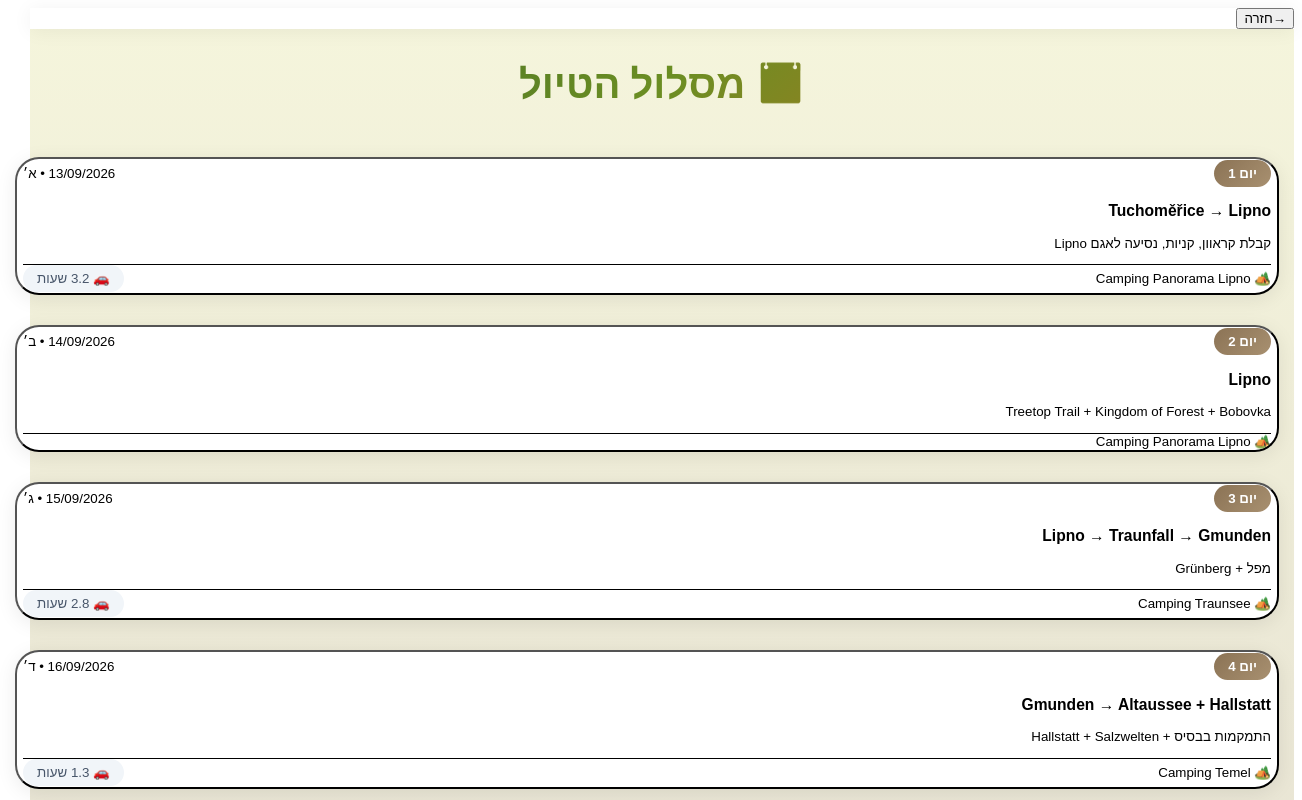
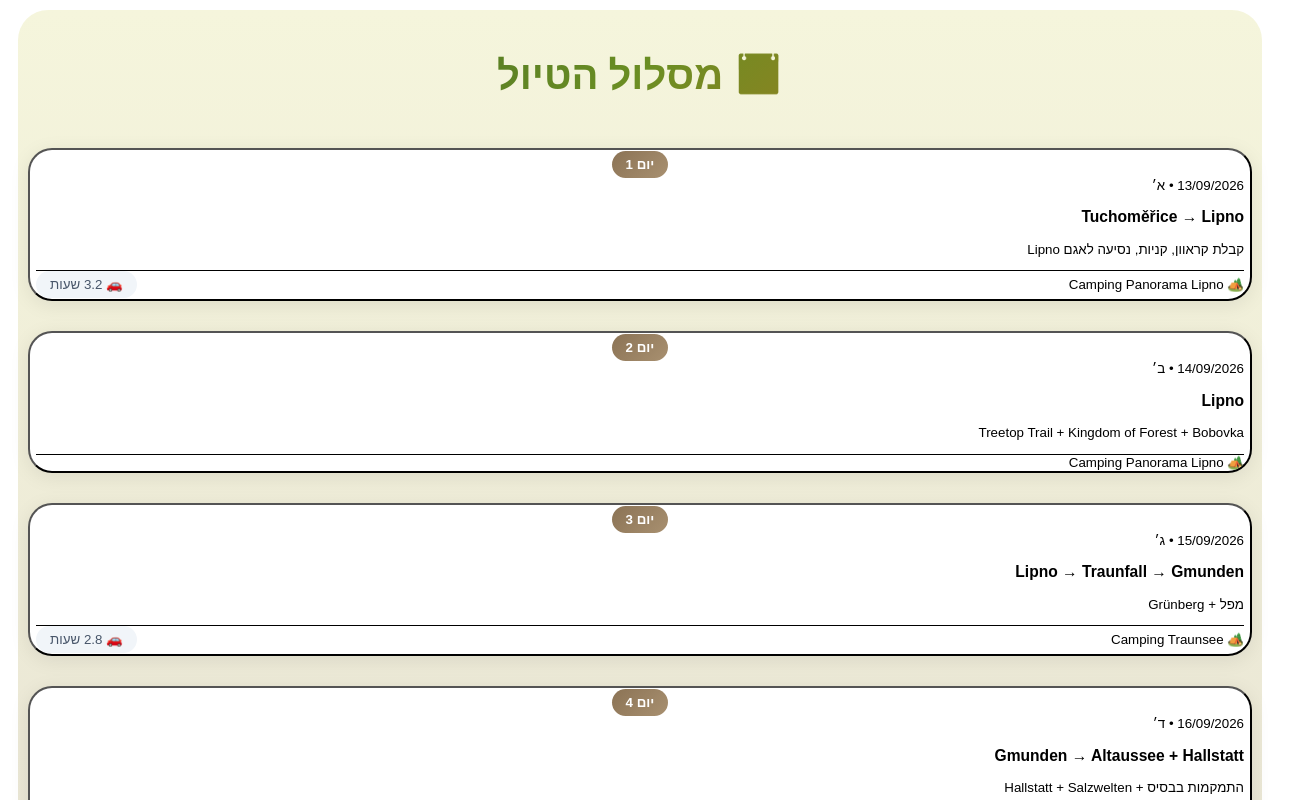
Before and after one commit to nikolayiliaev/caravan-trip, a React (Vite) app: page / in a window 1280 px wide. Both pictures are taken after a click on the button "📅 מסלול". Shown: the top 800 px of the page, 1302 px wide, since content can reach past the window. Built offline with nearby package versions, Linux system fonts and the light colour scheme.

Commit message:
UI improvements: swipe navigation, centered cards, updated layout
Co-authored-by: Cursor <cursoragent@cursor.com>

```diff
--- a/src/App.tsx
+++ b/src/App.tsx
@@ -12,6 +12,31 @@ type View = 'home' | 'itinerary' | 'bookings' | 'shopping' | 'caravan' | 'weathe
 function App() {
   const [currentView, setCurrentView] = useState<View>('home')
   const [selectedDay, setSelectedDay] = useState<number>(1)
+  const [touchStart, setTouchStart] = useState<number | null>(null)
+  const [touchEnd, setTouchEnd] = useState<number | null>(null)
+
+  const minSwipeDistance = 50
+
+  const onTouchStart = (e: React.TouchEvent) => {
+    setTouchEnd(null)
+    setTouchStart(e.targetTouches[0].clientX)
+  }
+
+  const onTouchMove = (e: React.TouchEvent) => {
+    setTouchEnd(e.targetTouches[0].clientX)
+  }
+
+  const onTouchEnd = () => {
+    if (!touchStart || !touchEnd) return
+    const distance = touchEnd - touchStart
+    if (distance > minSwipeDistance && currentView !== 'home') {
+      if (currentView === 'day-detail') {
+        setCurrentView('itinerary')
+      } else {
+        setCurrentView('home')
+      }
+    }
+  }
 
   const renderView = () => {
     switch (currentView) {
@@ -35,20 +60,13 @@ function App() {
   }
 
   return (
-    <div dir="rtl" className="app-bg">
-      {currentView !== 'home' && (
-        <nav className="nav-bar sticky top-0 z-50">
-          <div className="max-w-2xl mx-auto px-5 py-4">
-            <button
-              onClick={() => setCurrentView('home')}
-              className="flex items-center gap-2 text-blue-600 hover:text-blue-800 font-bold text-lg"
-            >
-              <span className="text-xl">→</span>
-              <span>חזרה</span>
-            </button>
-          </div>
-        </nav>
-      )}
+    <div
+      dir="rtl"
+      className="app-bg"
+      onTouchStart={onTouchStart}
+      onTouchMove={onTouchMove}
+      onTouchEnd={onTouchEnd}
+    >
       <main className="pb-10">
         {renderView()}
       </main>
@@ -69,7 +87,6 @@ function HomeView({ onNavigate }: HomeViewProps) {
     <div className="max-w-2xl mx-auto px-5 py-8">
       {/* Header */}
       <div className="text-center mb-10">
-        <div className="text-6xl mb-4">🚐</div>
         <h1 className="header-title mb-3">{itineraryData.trip.title}</h1>
         <p className="text-gray-500 text-lg mb-5">{itineraryData.trip.dates}</p>
         {daysUntilTrip > 0 && (
@@ -83,27 +100,27 @@ function HomeView({ onNavigate }: HomeViewProps) {
       <div className="grid grid-cols-2 mb-12">
         <button onClick={() => onNavigate('itinerary')} className="menu-card menu-card-blue">
           <div className="text-4xl mb-2">📅</div>
-          <div className="font-bold text-lg">מסלול</div>
+          <div className="font-bold text-xl">מסלול</div>
         </button>
         <button onClick={() => onNavigate('bookings')} className="menu-card menu-card-green">
           <div className="text-4xl mb-2">📋</div>
-          <div className="font-bold text-lg">הזמנות</div>
+          <div className="font-bold text-xl">הזמנות</div>
         </button>
         <button onClick={() => onNavigate('shopping')} className="menu-card menu-card-orange">
           <div className="text-4xl mb-2">🛒</div>
-          <div className="font-bold text-lg">קניות</div>
+          <div className="font-bold text-xl">קניות</div>
         </button>
         <button onClick={() => onNavigate('caravan')} className="menu-card menu-card-purple">
           <div className="text-4xl mb-2">🚐</div>
-          <div className="font-bold text-lg">קראוון</div>
+          <div className="font-bold text-xl">קראוון</div>
         </button>
         <button onClick={() => onNavigate('weather')} className="menu-card menu-card-gray">
           <div className="text-4xl mb-2">🌧️</div>
-          <div className="font-bold text-lg">גשם</div>
+          <div className="font-bold text-xl">גשם</div>
         </button>
         <button onClick={() => window.open(mapsData.maps.overview[0].url, '_blank')} className="menu-card menu-card-pink">
           <div className="text-4xl mb-2">🗺️</div>
-          <div className="font-bold text-lg">מפות</div>
+          <div className="font-bold text-xl">מפות</div>
         </button>
       </div>
 
@@ -115,17 +132,17 @@ function ItineraryView({ onSelectDay }: { onSelectDay: (day: number) => void })
   return (
     <div className="max-w-2xl mx-auto px-5 py-6">
       <h1 className="header-title text-center mb-8">📅 מסלול הטיול</h1>
-      <div className="space-y-6">
+      <div className="space-y-6 flex flex-col items-center">
         {itineraryData.days.map((day) => (
           <button
             key={day.dayNumber}
             onClick={() => onSelectDay(day.dayNumber)}
-            className="card p-5 w-full text-right"
+            className="card p-5 w-full max-w-md text-right"
           >
-            <div className="flex items-center justify-between mb-3">
+            <div className="text-center mb-3">
               <span className="badge-purple">יום {day.dayNumber}</span>
-              <span className="text-gray-400 text-sm">{day.date} • {day.dayOfWeek}</span>
             </div>
+            <div className="text-gray-400 text-sm mb-3">{day.date} • {day.dayOfWeek}</div>
             <h3 className="text-xl font-bold text-gray-800 mb-2">{day.area}</h3>
             <p className="text-gray-600 mb-3">{day.mainActivity}</p>
             <div className="flex items-center justify-between pt-4 border-t border-gray-100">
--- a/src/index.css
+++ b/src/index.css
@@ -26,6 +26,9 @@
 .app-bg {
   background: linear-gradient(180deg, #f5f5dc 0%, #e8e4d4 50%, #f0ead6 100%);
   min-height: 100vh;
+  border-radius: 30px;
+  margin: 10px;
+  padding: 10px;
 }
 
 /* Card Styles */
@@ -50,11 +53,12 @@
   border-radius: 28px;
   padding: 32px 24px;
   margin: 15px;
-  color: white;
+  color: #1a1a1a;
   text-align: center;
   transition: all 0.3s ease;
   position: relative;
   overflow: hidden;
+  font-size: 1.1rem;
 }
 
 .menu-card::before {
```
